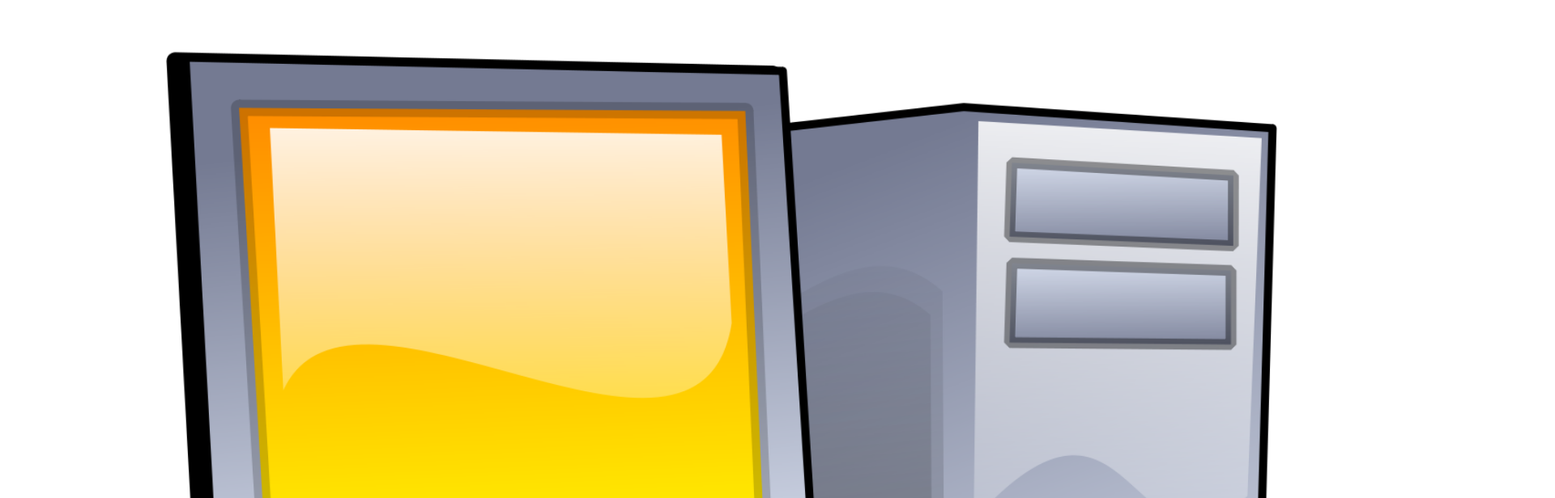
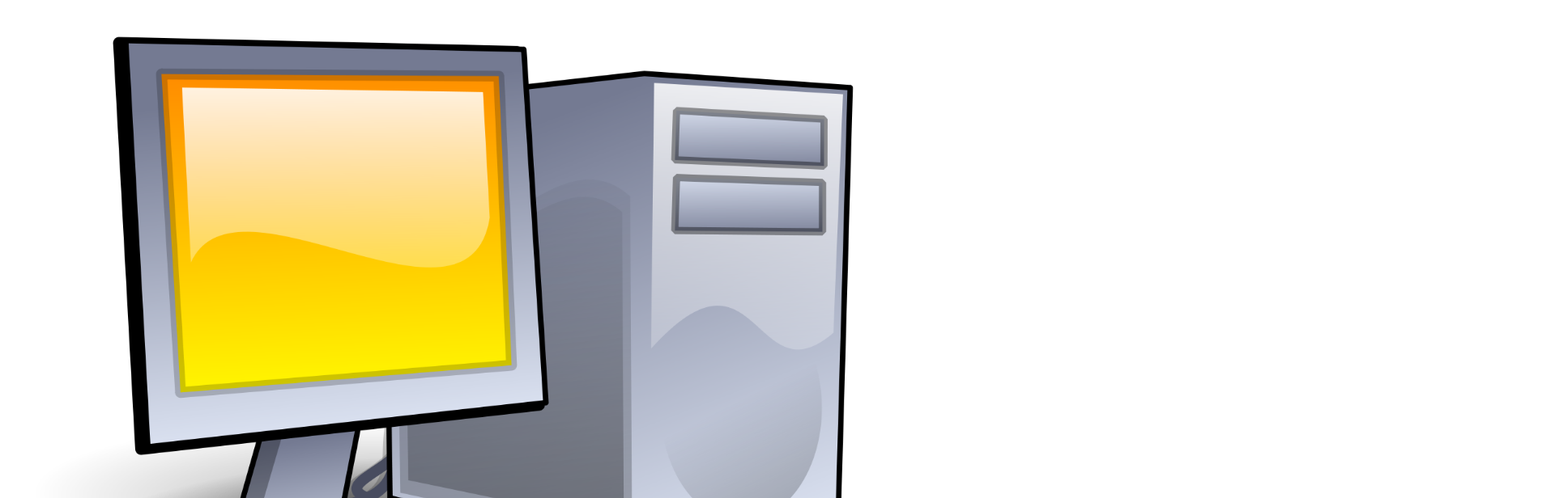
Before and after one commit to NikolasKrinitsyn/NikolasKrinitsyn.github.io, a plain HTML site: page index.html in a window 1280 px wide. Shown: the top 616 px of the page at 81% size, 1920 px wide, since content can reach past the window. Drawn offline with Linux system fonts and the light colour scheme.

Commit message:
Update index.html

```diff
--- a/index.html
+++ b/index.html
@@ -12,7 +12,7 @@ body {
 }
 </style>
 <body>
-	<img src="IMG/pc.png" style="height: 1500px;" />
+	<img src="IMG/pc.png" style="height: 1000px;" />
 	<div/>
 <a href="https://pcpartpicker.com/list/cLpbpG">PCPartPicker part list</a> / <a href="https://pcpartpicker.com/list/cLpbpG/by_merchant/">Price breakdown by merchant</a>
 <table class="pcpp-part-list">
```
